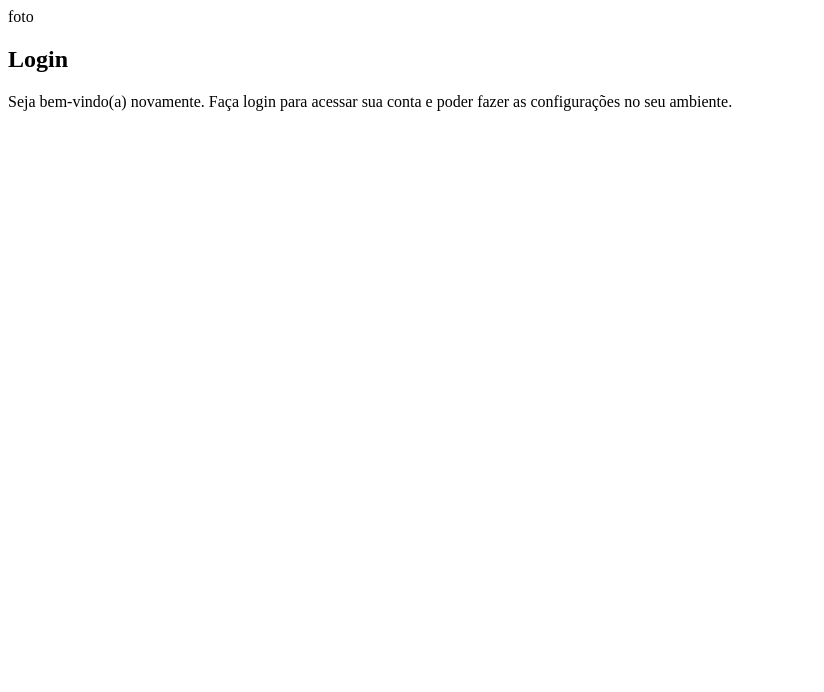
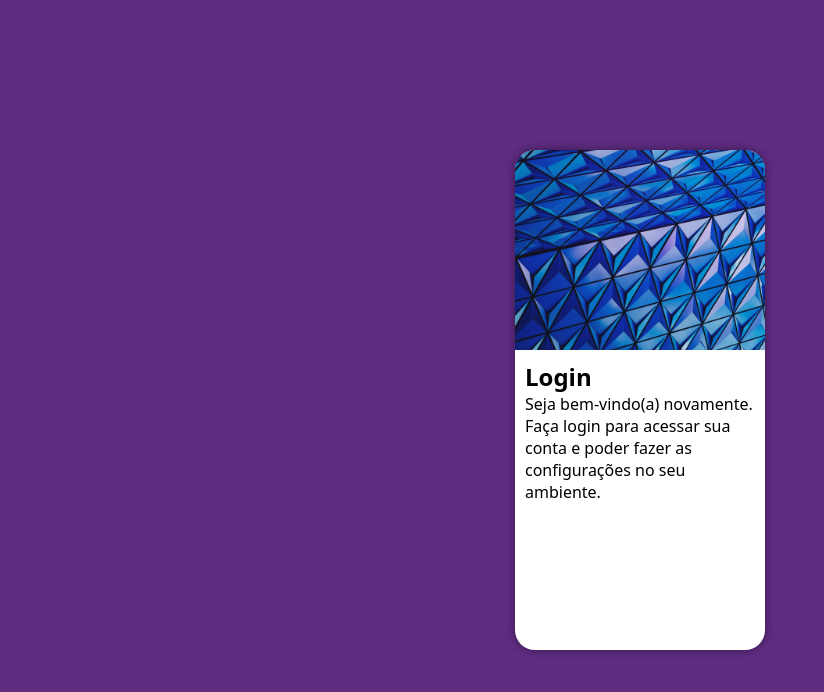
Before and after one commit to CloneTz/projeto-login, a plain HTML site: page index.html in a window 1280 px wide. Shown: the whole page, without its empty margins (0-824 px from the left). Drawn offline with Linux system fonts and the light colour scheme.

Commit message:
Estilo feito

```diff
--- a/estilos/style.css
+++ b/estilos/style.css
@@ -1,7 +1,53 @@
 @charset "UTF-8";
 
 /*
-Paleta de cores
-Verde: #49a09d
-Lilas: #5f2c82
+    Paleta de cores
+    Verde: #49a09d
+    Lilas: #5f2c82
 */
+
+* {
+    font-family: system-ui, -apple-system, BlinkMacSystemFont, 'Segoe UI', Roboto, Oxygen, Ubuntu, Cantarell, 'Open Sans', 'Helvetica Neue', sans-serif;
+    padding: 0px;
+    margin: 0px;
+    box-sizing: border-box;
+}
+
+body, html {
+    background-color: #5f2c82;
+    height: 100vh;
+    width: 100vw;
+}
+
+main {
+    position: relative;
+    height: 100vh;
+    width: 100vw;
+}
+
+section#login {
+    position: absolute;
+    top: 50%;
+    left: 50%;
+    transform: translate(-50%, -50%);
+    overflow: hidden;
+
+    background-color: white;
+    width: 250px;
+    height: 500px;
+    border-radius: 20px;
+    box-shadow: 0px 0px 10px rgba(0, 0, 0, 0.459);
+}
+
+section#login > div#imagem {
+    display: block;
+    background: #5f2c82 url(../imagens/pexels-scott-webb-305816.jpg) no-repeat;
+    background-size: cover;
+    background-position: left bottom;
+    height: 200px;
+}
+
+section#login > div#formulario {
+    display: block;
+    padding: 10px;
+}
--- a/index.html
+++ b/index.html
@@ -11,7 +11,7 @@
     <main>
         <section id="login">
             <div id="imagem">
-                foto
+
             </div>
             <div id="formulario">
                 <h1>Login</h1>
```
